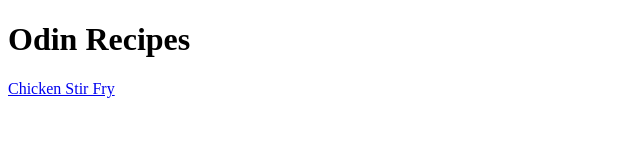
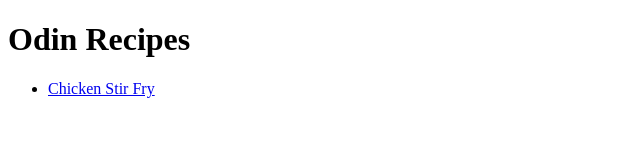
Before and after one commit to TheRicePilaf/odin-recipes, a plain HTML site: page index.html in a window 1280 px wide. Shown: the whole page, without its empty margins (0-640 px from the left). Drawn offline with Linux system fonts and the light colour scheme.

```diff
--- a/index.html
+++ b/index.html
@@ -7,7 +7,8 @@
 </head>
 <body>
     <h1>Odin Recipes</h1>
-    <a href="./recipes/stirfry.html">Chicken Stir Fry</a>
-
+    <ul>
+    <li><a href="./recipes/stirfry.html">Chicken Stir Fry</a></li>
+    </ul>
 </body>
 </html>
```
